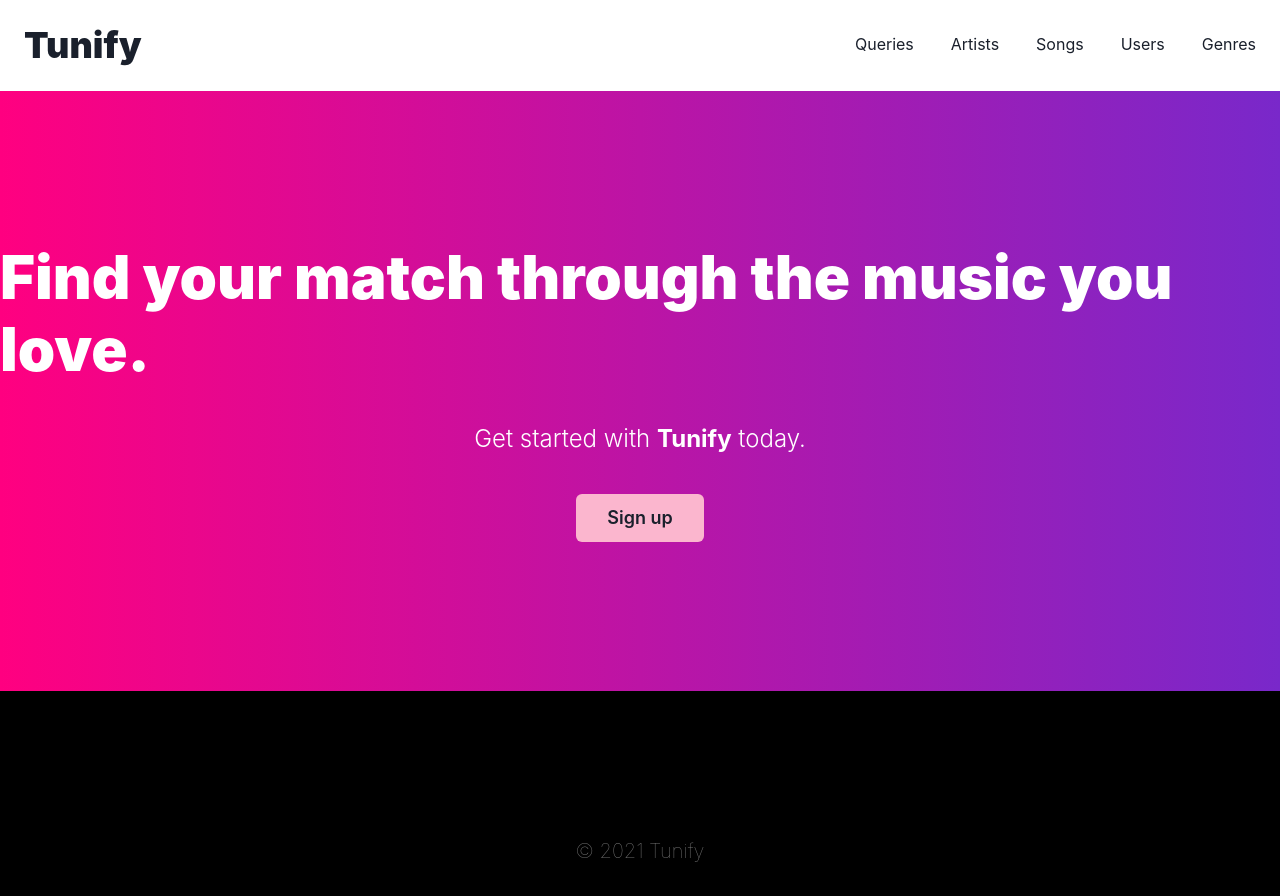
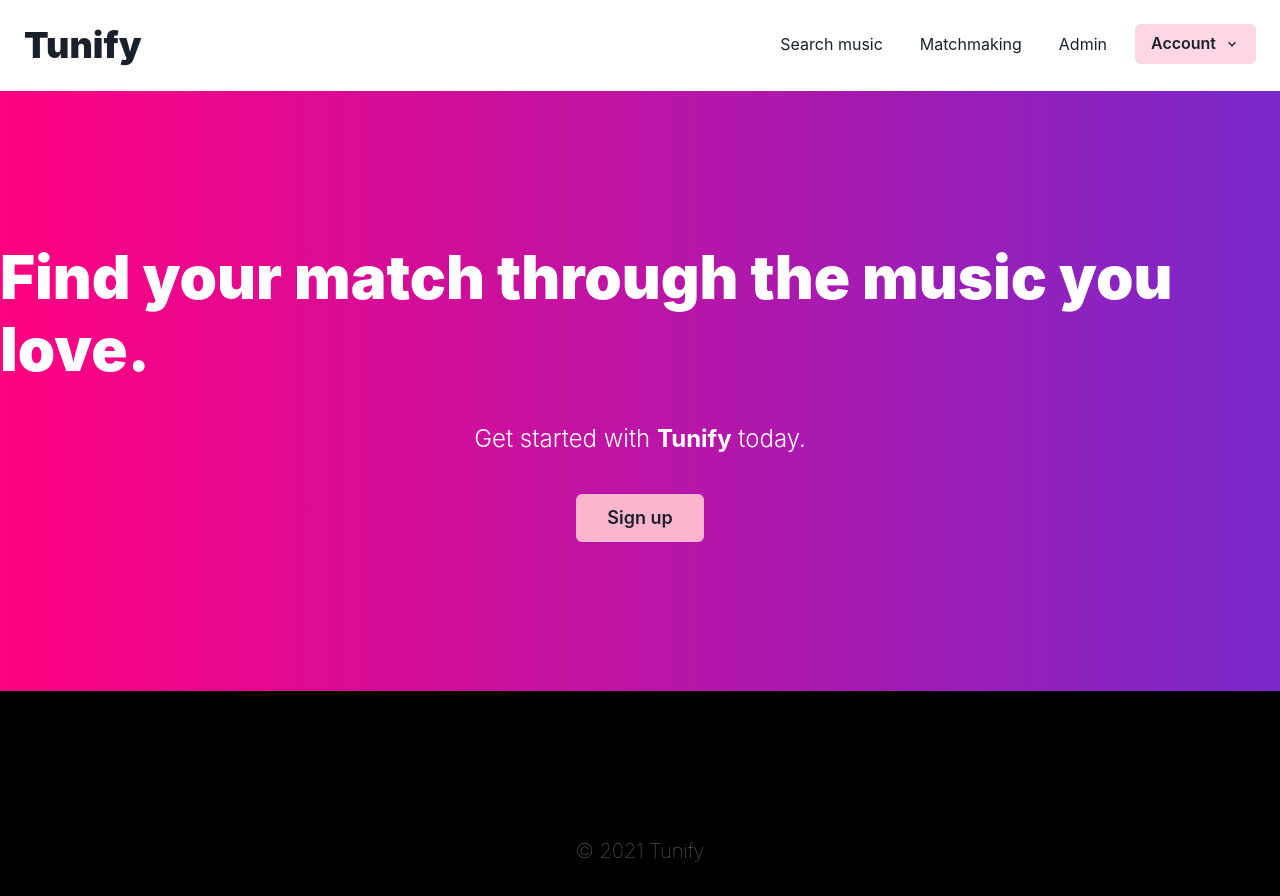
Before and after one commit to renzol2/tunify, a React (Create React App) app in the folder frontend/: page / in a window 1280 px wide. Shown: the top 896 px of the page. Built offline with nearby package versions, Linux system fonts and the light colour scheme.

Commit message:
Create pages and edit navbar for new pages

```diff
--- a/frontend/package.json
+++ b/frontend/package.json
@@ -3,6 +3,7 @@
   "version": "0.1.0",
   "private": true,
   "dependencies": {
+    "@chakra-ui/icons": "^1.0.12",
     "@chakra-ui/react": "^1.6.0",
     "@emotion/react": "^11.1.5",
     "@emotion/styled": "^11.3.0",
--- a/frontend/src/App.js
+++ b/frontend/src/App.js
@@ -1,48 +1,42 @@
 import './App.css';
 import React from 'react';
-import { Box, Flex, Heading, Text } from '@chakra-ui/react';
-import { BrowserRouter as Router, Switch, Route, Link } from 'react-router-dom';
-import Artists from './pages/Artists';
-import Songs from './pages/Songs';
-import Users from './pages/Users';
-import Genres from './pages/Genres';
-import Queries from './pages/Queries';
+import { Box } from '@chakra-ui/react';
+import { BrowserRouter as Router, Switch, Route } from 'react-router-dom';
 import Home from './pages/Home';
+import Navbar from './components/Navbar';
+import SearchMusic from './pages/SearchMusic';
+import Matchmaking from './pages/Matchmaking';
+import Admin from './pages/Admin';
+import Profile from './pages/account/Profile';
+import SignIn from './pages/account/SignIn';
+import SignUp from './pages/account/SignUp';
 
 function App() {
   // TODO: add new routes here
-  const routes = [
-    { route: '/queries', name: 'Queries', page: <Queries /> },
-    { route: '/artists', name: 'Artists', page: <Artists /> },
-    { route: '/songs', name: 'Songs', page: <Songs /> },
-    { route: '/users', name: 'Users', page: <Users /> },
-    { route: '/genres', name: 'Genres', page: <Genres /> },
+  const NAVBAR_ROUTES = [
+    { route: '/search', name: 'Search music', page: <SearchMusic /> },
+    { route: '/matchmaking', name: 'Matchmaking', page: <Matchmaking /> },
+    { route: '/admin', name: 'Admin', page: <Admin /> },
+  ];
+
+  const ACCOUNT_ROUTES = [
+    { route: '/profile', name: 'Profile', page: <Profile /> },
+    { route: '/sign-in', name: 'Sign in', page: <SignIn /> },
+    { route: '/sign-up', name: 'Sign up', page: <SignUp /> }
   ];
 
   return (
     <Router>
       <Box>
         {/* Nav bar */}
-        <Box w="100%">
-          <Flex w="auto" m={6} justifyContent="space-between">
-            <Link to="/">
-              <Heading as="h1" fontWeight="black">Tunify</Heading>
-            </Link>
-            <Box ml="auto" mr="auto" />
-            {routes.map(({ route, name }) => (
-              <Link key={route} to={route} style={{ marginLeft: '3%' }}>
-                <Text mt={2}>{name}</Text>
-              </Link>
-            ))}
-          </Flex>
-        </Box>
+        <Navbar navbarRoutes={NAVBAR_ROUTES} accountRoutes={ACCOUNT_ROUTES} />
 
         {/* Routes */}
         <Switch>
           <Route exact path="/">
             <Home />
           </Route>
-          {routes.map(({ route, page }) => (
+          {[...NAVBAR_ROUTES, ...ACCOUNT_ROUTES].map(({ route, page }) => (
             <Route exact path={route} key={route}>
               {page}
             </Route>
--- /dev/null
+++ b/frontend/src/components/Navbar.js
@@ -0,0 +1,47 @@
+import React from 'react';
+import { Box, Flex, Heading, Text } from '@chakra-ui/layout';
+import { Link } from 'react-router-dom';
+import { Menu, MenuButton, MenuItem, MenuList } from '@chakra-ui/menu';
+import { Button } from '@chakra-ui/button';
+import { ChevronDownIcon } from '@chakra-ui/icons'
+
+/**
+ * Navbar for Tunify
+ * @param {{
+ *  routes: Array<{ route: String, name: String, page: any }>
+ * }} navbarRoutes
+ * @param {{
+ *  routes: Array<{ route: String, name: String, page: any }>
+ * }} accountRoutes
+ */
+export default function Navbar({ navbarRoutes, accountRoutes }) {
+  return (
+    <Box w="100%">
+      <Flex w="auto" m={6} justifyContent="space-between">
+        <Link to="/">
+          <Heading as="h1" fontWeight="black">
+            Tunify
+          </Heading>
+        </Link>
+        <Box ml="auto" mr="auto" />
+        {navbarRoutes.map(({ route, name }) => (
+          <Link key={route} to={route} style={{ marginLeft: '3%' }}>
+            <Text mt={2}>{name}</Text>
+          </Link>
+        ))}
+        <Menu>
+          <MenuButton ml={7} bgColor="pink.100" as={Button} rightIcon={<ChevronDownIcon />} >
+            Account
+          </MenuButton>
+          <MenuList>
+            {accountRoutes.map(({route, name}) => (
+              <MenuItem key={route}>
+                {name}
+              </MenuItem>
+            ))}
+          </MenuList>
+        </Menu>
+      </Flex>
+    </Box>
+  );
+}
--- /dev/null
+++ b/frontend/src/pages/Admin.js
@@ -0,0 +1,10 @@
+import React from 'react';
+import { Box } from '@chakra-ui/react';
+
+export default function Admin() {
+  return (
+    <Box>
+      Admin
+    </Box>
+  )
+}
--- /dev/null
+++ b/frontend/src/pages/Matchmaking.js
@@ -0,0 +1,10 @@
+import React from 'react';
+import { Box } from '@chakra-ui/react';
+
+export default function Matchmaking() {
+  return (
+    <Box>
+      Matchmaking
+    </Box>
+  )
+}
--- /dev/null
+++ b/frontend/src/pages/SearchMusic.js
@@ -0,0 +1,10 @@
+import React from 'react';
+import { Box } from '@chakra-ui/react';
+
+export default function SearchMusic() {
+  return (
+    <Box>
+      SearchMusic
+    </Box>
+  )
+}
--- /dev/null
+++ b/frontend/src/pages/account/Profile.js
@@ -0,0 +1,10 @@
+import React from 'react';
+import { Box } from '@chakra-ui/react';
+
+export default function Profile() {
+  return (
+    <Box>
+      Profile
+    </Box>
+  )
+}
--- /dev/null
+++ b/frontend/src/pages/account/SignIn.js
@@ -0,0 +1,10 @@
+import React from 'react';
+import { Box } from '@chakra-ui/react';
+
+export default function SignIn() {
+  return (
+    <Box>
+      Sign In
+    </Box>
+  )
+}
--- /dev/null
+++ b/frontend/src/pages/account/SignUp.js
@@ -0,0 +1,10 @@
+import React from 'react';
+import { Box } from '@chakra-ui/react';
+
+export default function SignUp() {
+  return (
+    <Box>
+      Sign Up
+    </Box>
+  )
+}
```
Also changed, not shown: 1 other file (tests, documents, lock files or other folders).
